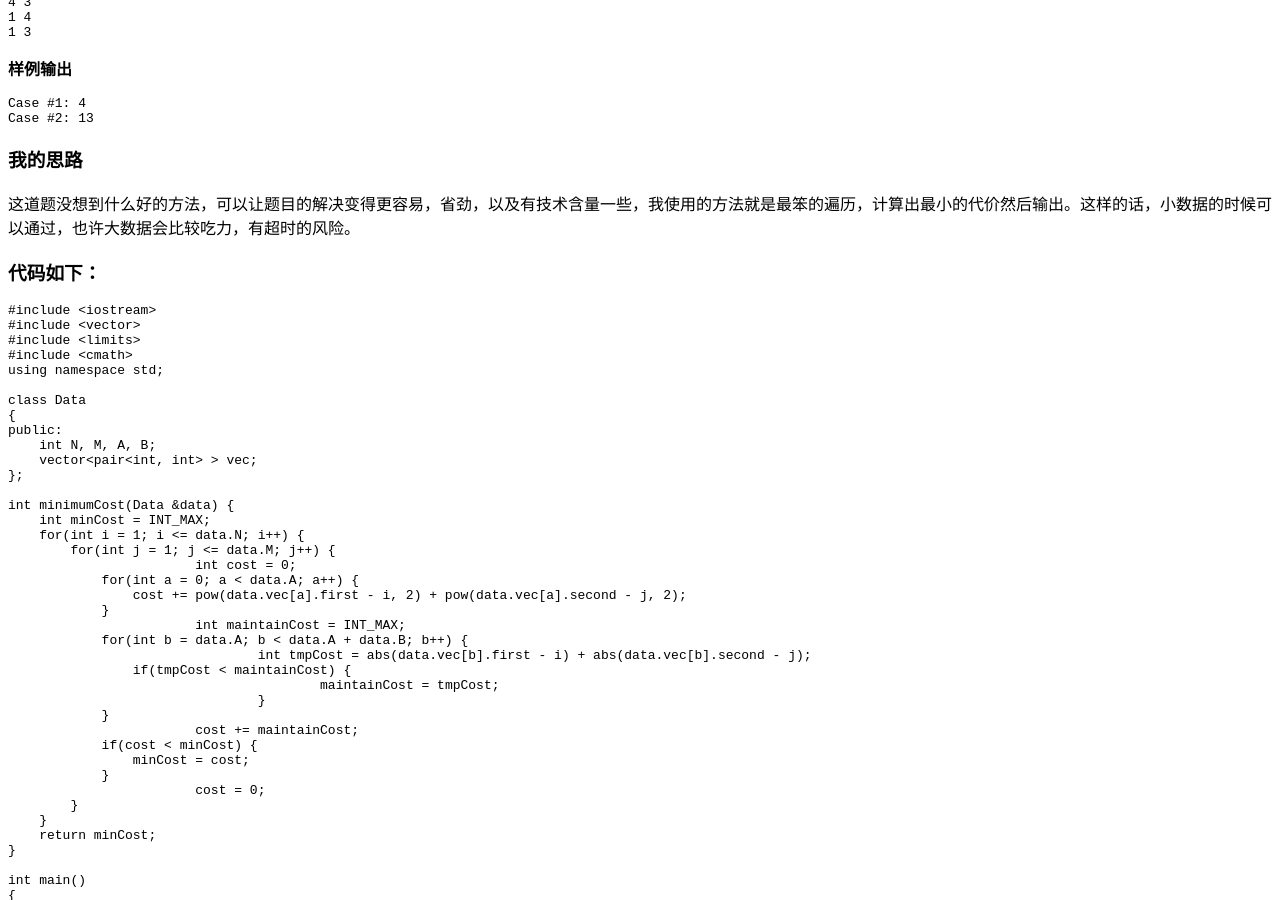
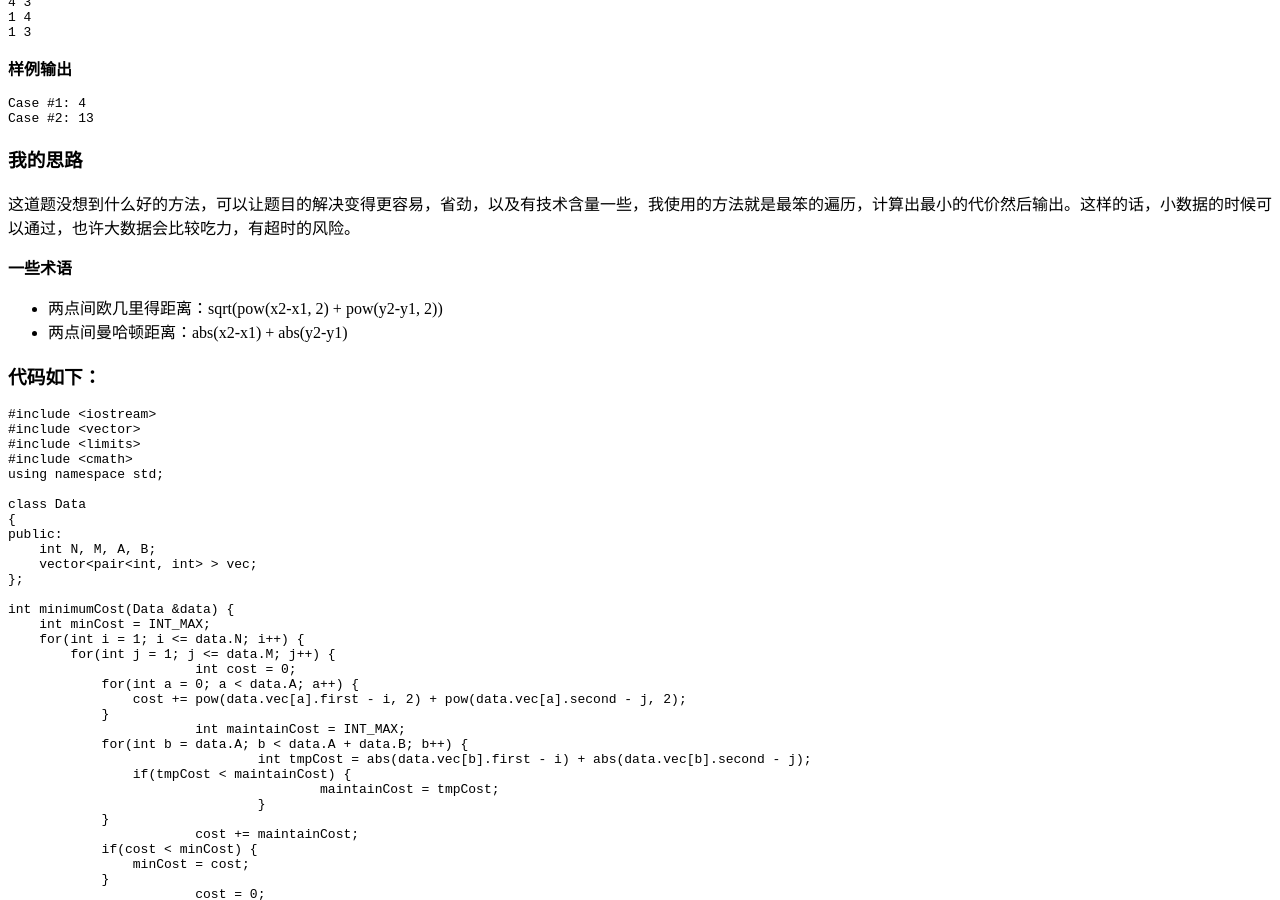
Before and after one commit to Wubin91/wubin91.github.com, a Jekyll site: the page built from _posts/2015-04-19-base-station-addressing.md, in a window 1280 px wide and 900 px high, scrolled down 1498 px. Built offline with Jekyll 4.4.1, drawn with Linux system fonts in a browser that asks for light colours; nearby versions of some CDN libraries; library files that are not in the unit come from our copies; comment, search, counter and statistics services are not loaded.

Commit message:
base station addressing

```diff
--- a/_posts/2015-04-19-base-station-addressing.md
+++ b/_posts/2015-04-19-base-station-addressing.md
@@ -84,6 +84,11 @@ tagline: by wubin
 
 这道题没想到什么好的方法，可以让题目的解决变得更容易，省劲，以及有技术含量一些，我使用的方法就是最笨的遍历，计算出最小的代价然后输出。这样的话，小数据的时候可以通过，也许大数据会比较吃力，有超时的风险。
 
+**一些术语**
+
+* 两点间欧几里得距离：sqrt(pow(x2-x1, 2) + pow(y2-y1, 2))
+* 两点间曼哈顿距离：abs(x2-x1) + abs(y2-y1)
+
 ###代码如下：
 
 	#include <iostream>
```
